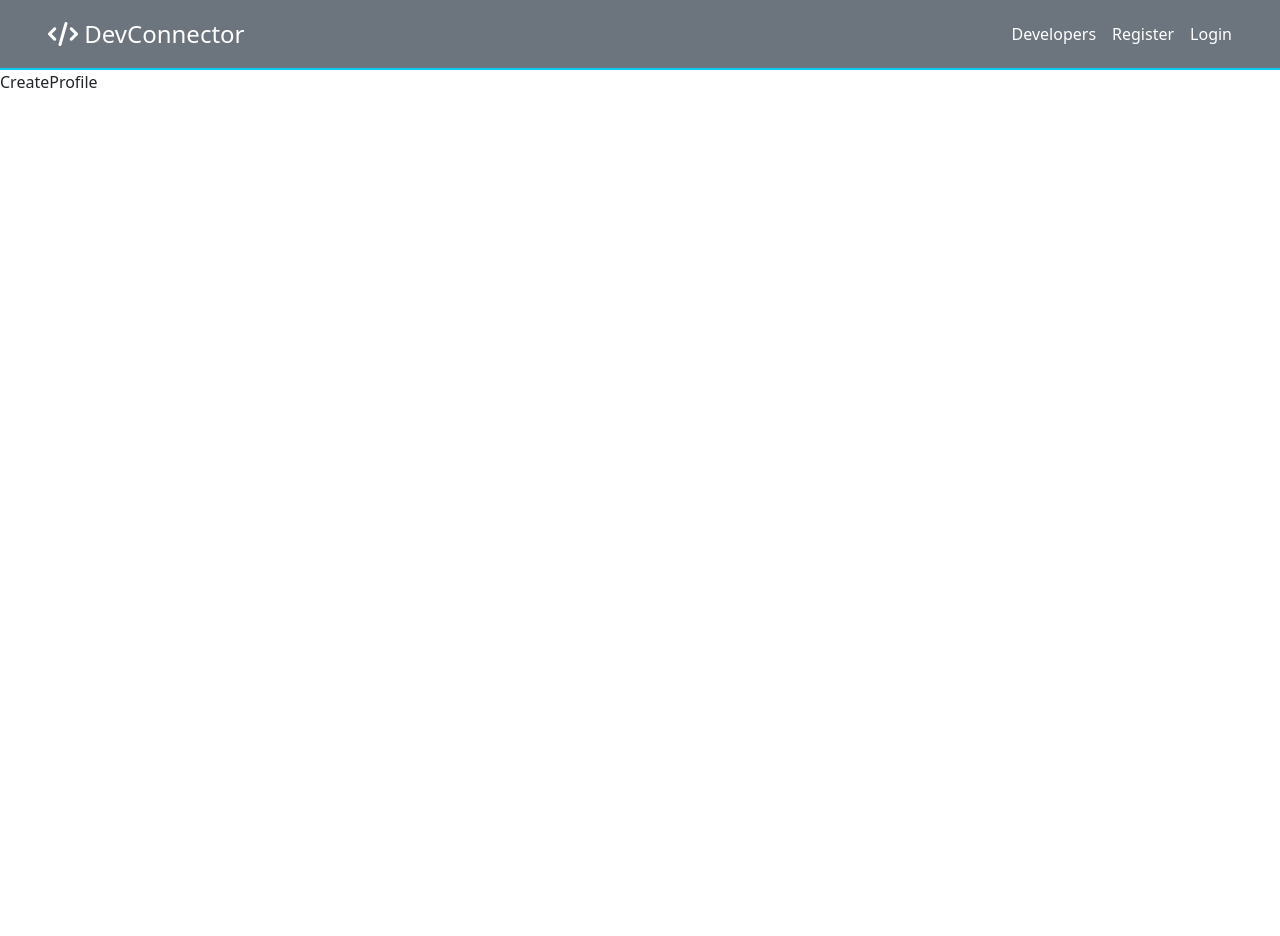
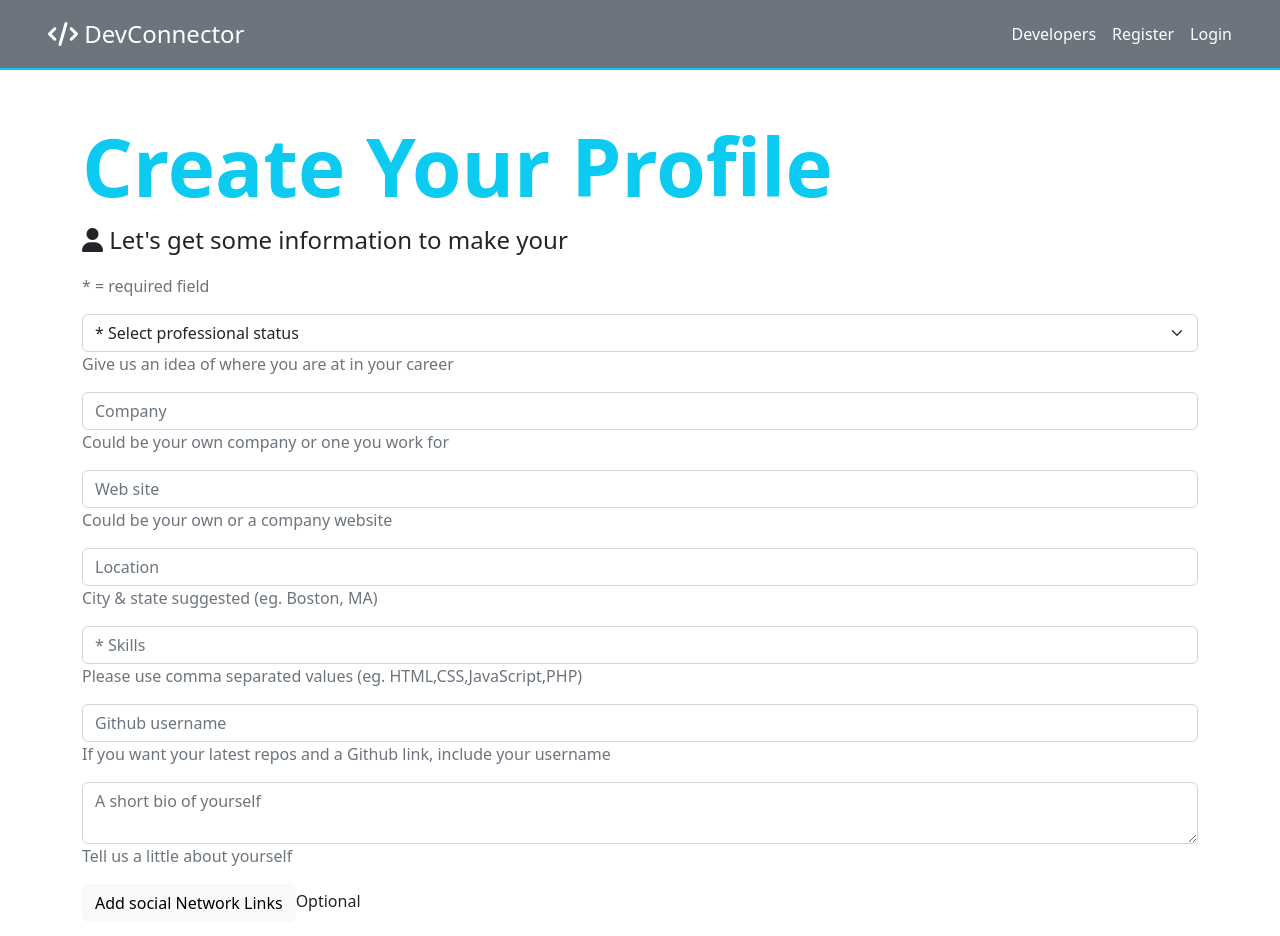
Before and after one commit to egamberdiyevalisherjon/islom-abdurahmon-4-7, a React (Vite) app: page /create-profile in a window 1280 px wide. Shown: the top 936 px of the page. Before the commit the page ends 800 px from the top, so only its background shows below. Built offline with nearby package versions, Linux system fonts and the light colour scheme.

Commit message:
create profile and load user data

```diff
--- a/src/Pages/CreateProfile.jsx
+++ b/src/Pages/CreateProfile.jsx
@@ -1,9 +1,178 @@
-import React from 'react'
+import axios from "axios";
+import React, { useState } from "react";
+import { useForm } from "react-hook-form";
+import { useDispatch } from "react-redux";
+import { Link } from "react-router-dom";
+import { toast } from "react-toastify";
+import { loadUserData } from "../store/slices/user";
 
 const CreateProfile = () => {
+  const [open, setOpen] = useState(false);
+  const { register, handleSubmit } = useForm();
+  const dispatch = useDispatch();
+
+  async function handleCreateProfile(data) {
+    if (!data.status) return toast("Status is required!", { type: "error" });
+    if (!data.skills) return toast("Skills are required!", { type: "error" });
+
+    try {
+      let { data: user } = await axios.post("/profile", data);
+      dispatch(loadUserData(user));
+    } catch (error) {
+      console.log(error);
+    }
+  }
+
   return (
-    <div>CreateProfile</div>
-  )
-}
+    <div className="container py-5">
+      <h1 className="display-1 fw-bold text-info">Create Your Profile</h1>
+      <p className="fs-4">
+        <i className="fa-solid fa-user"></i> Let's get some information to make
+        your
+      </p>
+      <p className="text-muted">* = required field</p>
+      <form onSubmit={handleSubmit(handleCreateProfile)}>
+        <div>
+          <select className="form-select" {...register("status")}>
+            <option value="">* Select professional status</option>
+            <option value="Developer">Developer</option>
+            <option value="Junior Developer">Junior Developer</option>
+            <option value="Manager">Manager</option>
+            <option value="Student Or Learning">Student Or Learning</option>
+            <option value="Instructor Or Teacher">Instructor Or Teacher</option>
+            <option value="Intern">Intern</option>
+            <option value="Other">Other</option>
+          </select>
+          <p className="text-muted">
+            Give us an idea of where you are at in your career
+          </p>
+        </div>
+        <div>
+          <input
+            type="text"
+            className="form-control"
+            placeholder="Company"
+            {...register("company")}
+          />
+          <p className="text-muted">
+            Could be your own company or one you work for
+          </p>
+        </div>
+        <div>
+          <input
+            type="url"
+            className="form-control"
+            placeholder="Web site"
+            {...register("website")}
+          />
+          <p className="text-muted">Could be your own or a company website</p>
+        </div>
+        <div>
+          <input
+            type="text"
+            className="form-control"
+            placeholder="Location"
+            {...register("location")}
+          />
+          <p className="text-muted">City & state suggested (eg. Boston, MA)</p>
+        </div>
+        <div>
+          <input
+            type="text"
+            className="form-control"
+            placeholder="* Skills"
+            {...register("skills")}
+          />
+          <p className="text-muted">
+            Please use comma separated values (eg. HTML,CSS,JavaScript,PHP)
+          </p>
+        </div>
+        <div>
+          <input
+            type="text"
+            className="form-control"
+            placeholder="Github username"
+            {...register("githubusername")}
+          />
+          <p className="text-muted">
+            If you want your latest repos and a Github link, include your
+            username
+          </p>
+        </div>
+        <div>
+          <textarea
+            className="form-control"
+            placeholder="A short bio of yourself"
+            {...register("bio")}
+          />
+          <p className="text-muted">Tell us a little about yourself</p>
+        </div>
+        <button
+          type="button"
+          className="btn btn-light"
+          onClick={() => setOpen(!open)}
+        >
+          Add social Network Links
+        </button>
+        <span>Optional</span>
+        {open && (
+          <div>
+            <div className="d-flex gap-3 my-3">
+              <i className="fa-brands fa-twitter fa-2x text-info"></i>
+              <input
+                className="form-control"
+                placeholder="Twitter URL"
+                type="url"
+                {...register("twitter")}
+              />
+            </div>
+            <div className="d-flex gap-3 my-3">
+              <i className="fa-brands fa-facebook fa-2x text-primary"></i>
+              <input
+                className="form-control"
+                placeholder="Facebook URL"
+                type="url"
+                {...register("facebook")}
+              />
+            </div>
+            <div className="d-flex gap-3 my-3">
+              <i className="fa-brands fa-youtube fa-2x text-danger"></i>
+              <input
+                className="form-control"
+                placeholder="Youtube URL"
+                type="url"
+                {...register("youtube")}
+              />
+            </div>
+            <div className="d-flex gap-3 my-3">
+              <i className="fa-brands fa-linkedin fa-2x text-primary"></i>
+              <input
+                className="form-control"
+                placeholder="Linkedin URL"
+                type="url"
+                {...register("linkedin")}
+              />
+            </div>
+            <div className="d-flex gap-3 my-3">
+              <i className="fa-brands fa-instagram fa-2x text-danger"></i>
+              <input
+                className="form-control"
+                placeholder="Instagram URL"
+                type="url"
+                {...register("instagram")}
+              />
+            </div>
+          </div>
+        )}
+        <div className="my-3">
+          <button className="btn btn-info">Submit</button>
+          <Link to="/dashboard" className="btn btn-light">
+            Go Back
+          </Link>
+        </div>
+      </form>
+    </div>
+  );
+};
 
-export default CreateProfile
+export default CreateProfile;
--- a/src/Pages/Dashboard.jsx
+++ b/src/Pages/Dashboard.jsx
@@ -1,9 +1,30 @@
-import React from 'react'
+import React from "react";
+import { Link } from "react-router-dom";
+import useFetch from "../Hooks/useFetch";
 
 const Dashboard = () => {
+  const { data: user } = useFetch("/auth");
+  const { data: profile } = useFetch("/profile/me");
+
+  console.log(profile);
   return (
-    <div>Dashboard</div>
-  )
-}
+    <div className="container py-5">
+      <h1 className="text-info">Dashboard</h1>
+      <p className="fs-4">
+        <i className="fa-solid fa-user"></i> Welcome {user?.name}
+      </p>
+      {!profile ? (
+        <div>
+          <p>You have not yet setup a profile, please add some info</p>
+          <Link to="/create-profile" className="btn btn-info">
+            Create Profile
+          </Link>
+        </div>
+      ) : (
+        <div></div>
+      )}
+    </div>
+  );
+};
 
-export default Dashboard
+export default Dashboard;
--- a/src/main.jsx
+++ b/src/main.jsx
@@ -19,6 +19,7 @@ import { BrowserRouter as Router } from "react-router-dom";
 
 // Redux
 import { Provider } from "react-redux";
+import store from "./store";
 
 // Styles
 import "bootstrap/dist/css/bootstrap.min.css";
@@ -27,7 +28,9 @@ import "./index.css";
 
 ReactDOM.createRoot(document.getElementById("root")).render(
   <Router>
-    <App />
+    <Provider store={store}>
+      <App />
+    </Provider>
     <ToastContainer theme="colored" />
   </Router>
 );
--- /dev/null
+++ b/src/store/index.js
@@ -0,0 +1,10 @@
+import { configureStore } from "@reduxjs/toolkit";
+import userReducer from "./slices/user";
+
+const store = configureStore({
+  reducer: {
+    user: userReducer,
+  },
+});
+
+export default store;
--- /dev/null
+++ b/src/store/slices/user.js
@@ -0,0 +1,19 @@
+import { createSlice } from "@reduxjs/toolkit";
+
+let initialState = {
+  info: null,
+};
+
+const userSlice = createSlice({
+  name: "user",
+  initialState,
+  reducers: {
+    loadUserData(state, action) {
+      state.info = action.payload;
+    },
+  },
+});
+
+export const { loadUserData } = userSlice.actions
+
+export default userSlice.reducer
```
